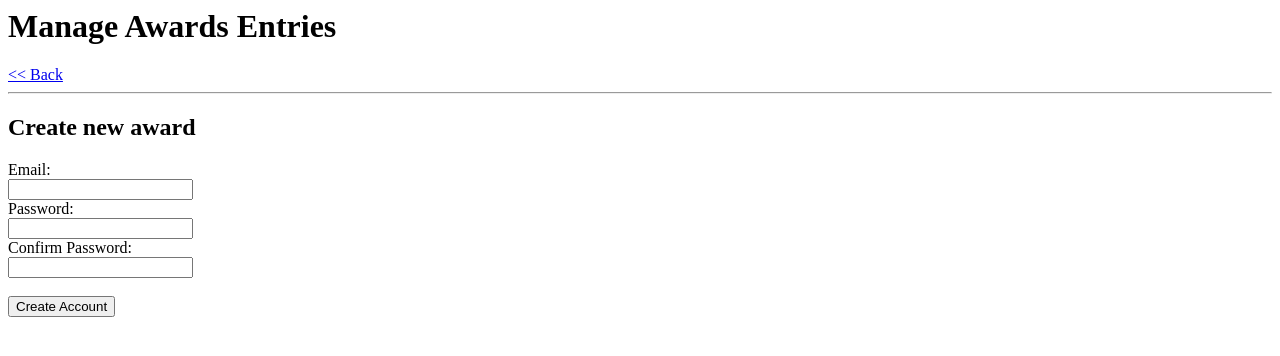
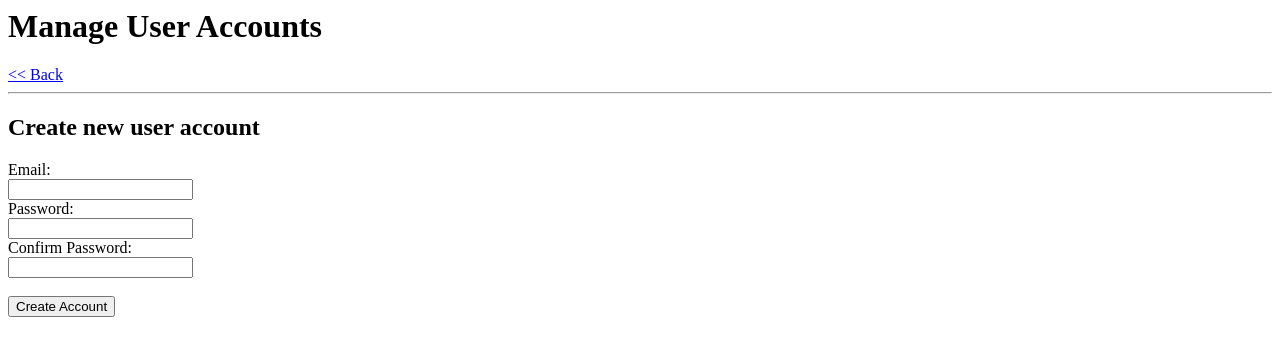
Before and after one commit to jiffingwalter/ASE230-CreateHub-midterm, a PHP site: page /create.php in a window 1280 px wide. Shown: the top 356 px of the page. Run offline with PHP 8.4, Linux system fonts and the light colour scheme.

Commit message:
Finished admin create user page

```diff
--- a/admin/users/create.php
+++ b/admin/users/create.php
@@ -2,20 +2,8 @@
 require_once('./users.php');
 $users=get_all_users();
 
-if (isset($_POST['email']) && isset($_POST['password'])){
-    //check if email exists
-    if(validateUserEmail($_POST['username'])){
-        //check password == confirmPassword
-        if($_POST['password'] == $_POST['confirmPassword']){
-            //process data
-            create_user($_POST);
-        }else{
-            echo '<h2>Passwords do not match</h2>';
-        }
-    }else{
-        echo '<h2>User already exists</h2>';
-    }
-
+if (isset($_POST['username']) && isset($_POST['password'])){
+    validate_info($_POST);
     return;
 }
 ?>
@@ -25,11 +13,11 @@ if (isset($_POST['email']) && isset($_POST['password'])){
 </head>
 
 <body>
-    <h1>Manage Awards Entries</h1>
+    <h1>Manage User Accounts</h1>
     <a href="index.php"><< Back</a>
     <hr>
 
-    <h2>Create new award</h2>
+    <h2>Create new user account</h2>
     <form method="POST" action="<?= htmlspecialchars($_SERVER['PHP_SELF']) ?>">
             <label for="username">Email:</label><br>
             <input type="email" name="username"><br>
--- a/admin/users/users.php
+++ b/admin/users/users.php
@@ -3,6 +3,22 @@ require_once('../../scripts/readCSV.php');
 
 function get_all_users(){
     return readCSV('../../data/users/users.csv');
+}
+
+function validate_info($info_in){
+    //check if email exists
+    if(validateUserEmail($_POST['username'])){
+        // validate password
+        if(strlen($_POST['password'])<1){ // check if blank
+            echo '<h2>Password cannot be blank</h2>';
+        }elseif($_POST['password'] != $_POST['confirmPassword']){ // check if passwords match
+            echo '<h2>Passwords do not match</h2>';
+        }else{
+            create_user($info_in);
+        }
+    }else{
+        echo '<h2>User already exists</h2>';
+    }
 }
 
 function create_user($info_in){
@@ -11,7 +27,7 @@ function create_user($info_in){
     fputs($users_updated,$info_in['username'].';'.password_hash($info_in['password'],PASSWORD_DEFAULT).PHP_EOL);
     fclose($users_updated);
 
-    // assign get new user index
+    // get the new users index
     $u_index=getUserIndex($info_in['username']);
 
     // create user dependencies
```
